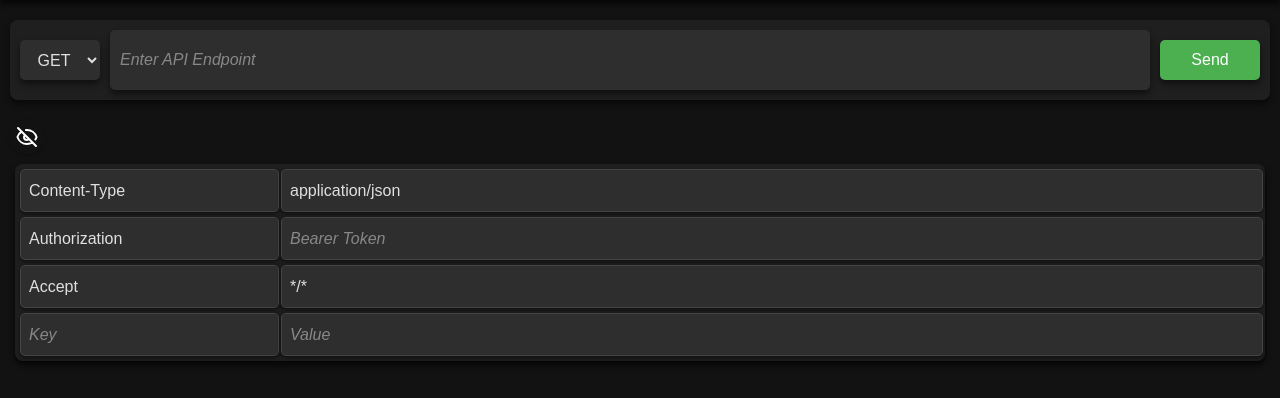
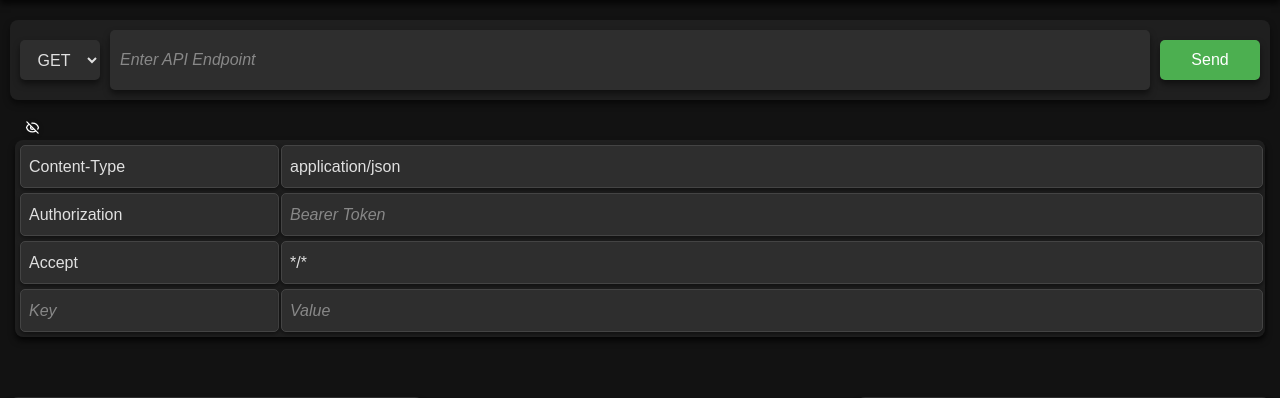
Before and after one commit to aviman1258/my-pal-json, a Flask app: page / in a window 1280 px wide. Shown: the part 78-476 px from the top of the page. Run offline with Flask 3, Linux system fonts and the light colour scheme.

Commit message:
updating the header-toggle style

```diff
--- a/web/static/styles/style.css
+++ b/web/static/styles/style.css
@@ -340,9 +340,9 @@
     display: inline-flex;
     align-items: center;
     justify-content: center;
-    padding: 5px;
-    margin-left: 10px;
-    margin-bottom: 5px;
+    padding: 0px;
+    margin-left: 25px;
+    margin-bottom: 0px;
     background: none;
     border: none;
     cursor: pointer;
@@ -353,8 +353,8 @@
 }
 
 .toggle-headers-button img {
-    width: 24px;
-    height: 24px;
+    width: 15px;
+    height: 15px;
     filter: invert(100%);
 }
 
```
Also changed, not shown: web/static/styles/lightstyle.css (+5 -5 lines).
